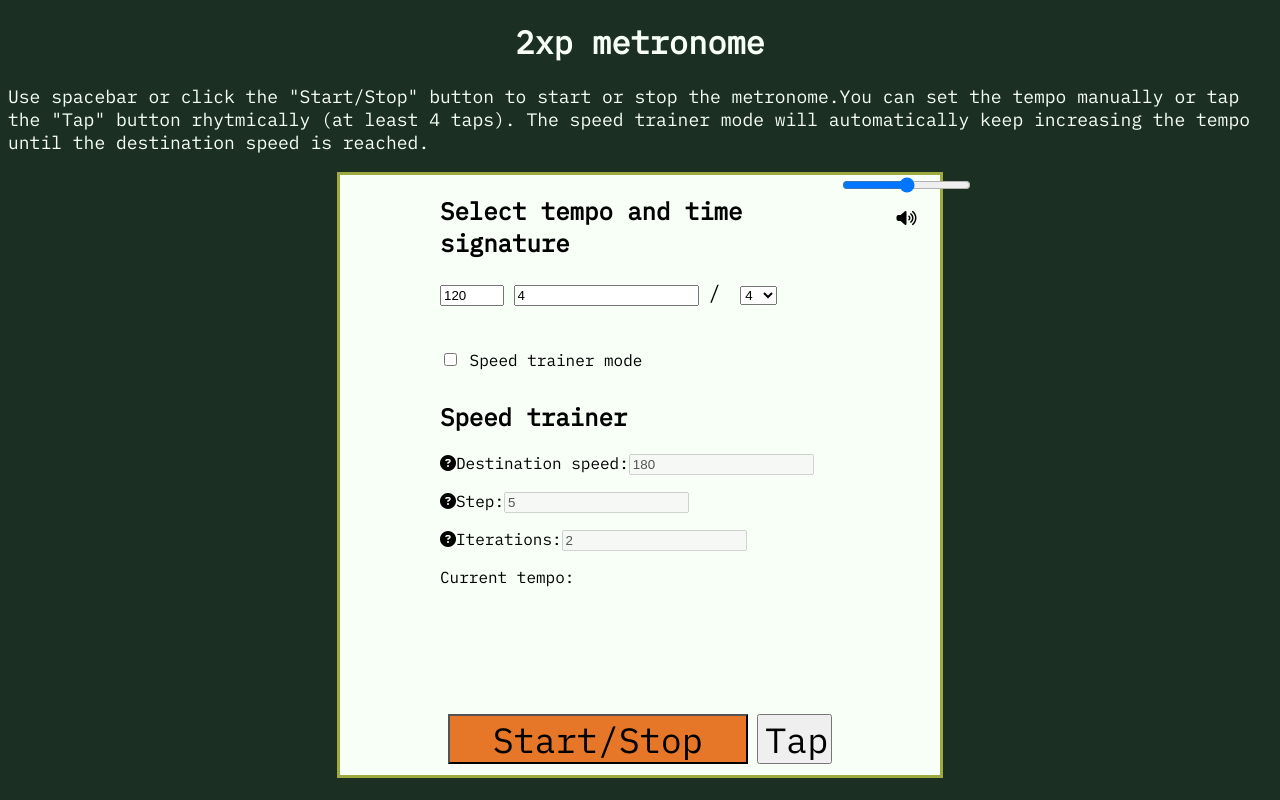
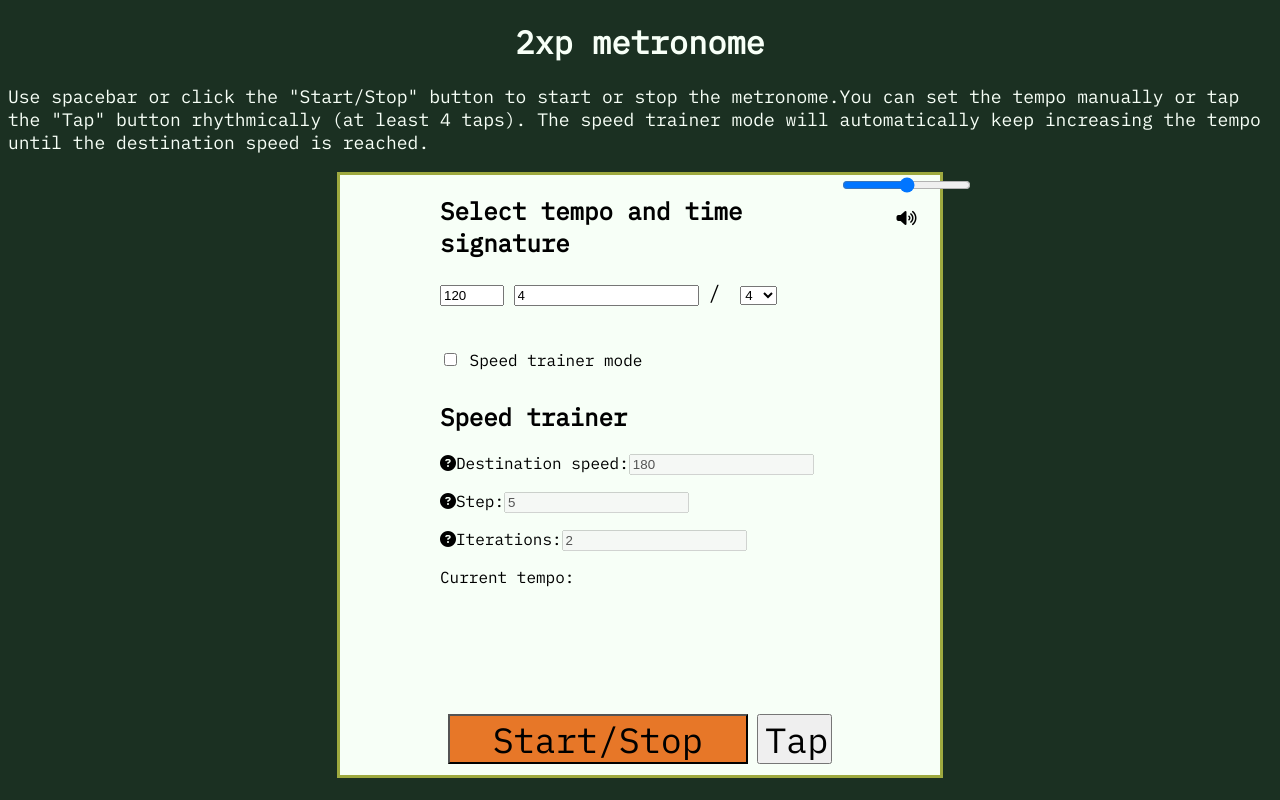
Before and after one commit to pero2c/Web-metronome, a plain HTML site: page index.html in a window 1280 px wide. Drawn offline with Linux system fonts and the light colour scheme; no server answers.

Commit message:
Update index.html

```diff
--- a/index.html
+++ b/index.html
@@ -11,7 +11,7 @@
   </head>
   <body>
     <h1>2xp metronome</h1>
-    <p id = "description">Use spacebar or click the "Start/Stop" button to start or stop the metronome.You can set the tempo manually or tap the "Tap" button rhytmically (at least 4 taps). The speed trainer mode will automatically keep increasing the tempo until the destination speed is reached.</p>
+    <p id = "description">Use spacebar or click the "Start/Stop" button to start or stop the metronome.You can set the tempo manually or tap the "Tap" button rhythmically (at least 4 taps). The speed trainer mode will automatically keep increasing the tempo until the destination speed is reached.</p>
     <div id = "metronomebox">
       <div id = "space">
       </div>
```
